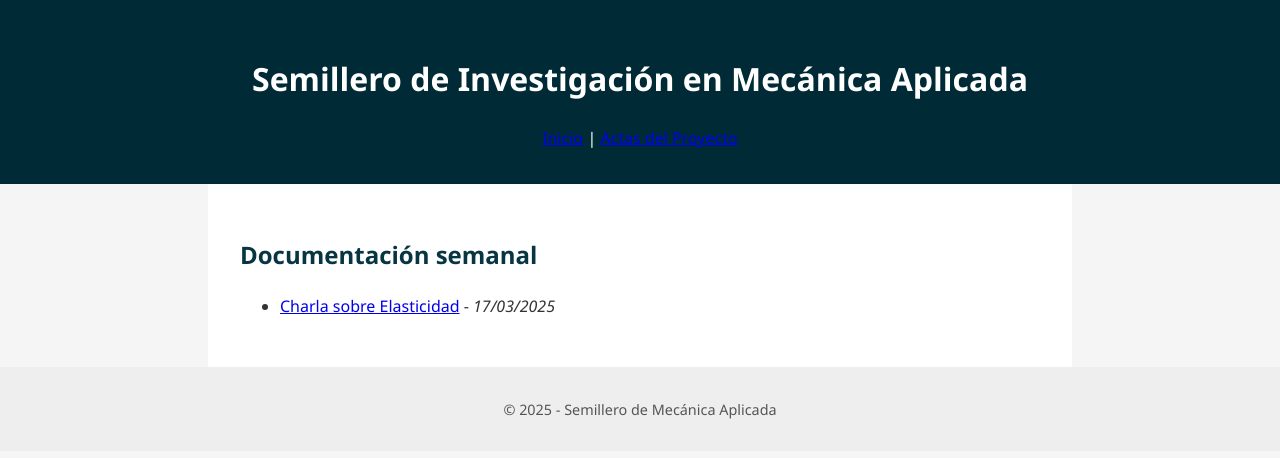
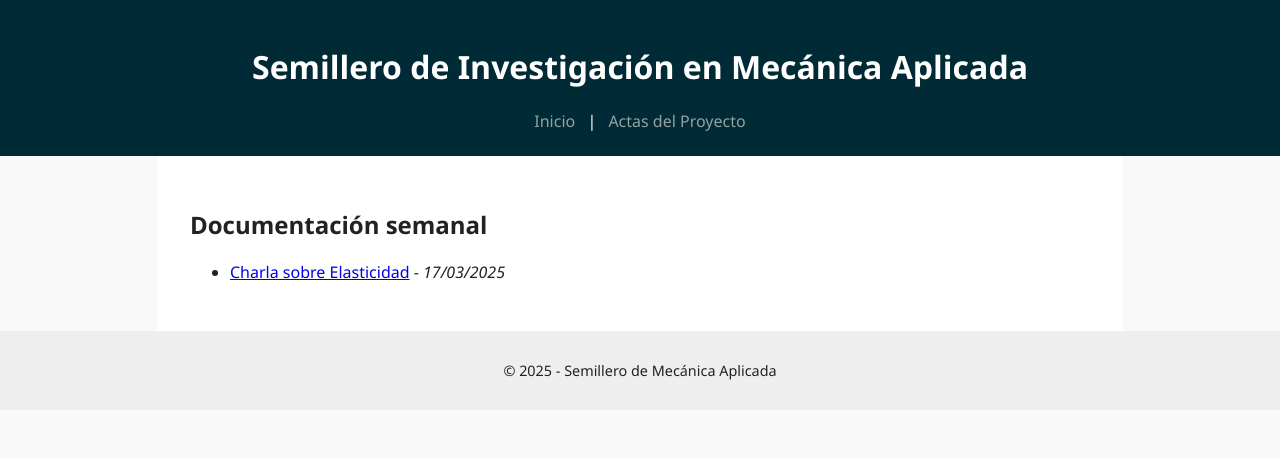
Before and after one commit to Semillero-Mecanica-Aplicada/Documentacion, a Jekyll site: the page built from blog.html, in a window 1280 px wide. Shown: the top 458 px of the page. Built offline with Jekyll 4.4.1, drawn with Linux system fonts in a browser that asks for light colours.

Commit message:
Correción Estilo

```diff
--- a/_config.yml
+++ b/_config.yml
@@ -1,5 +1,4 @@
 title: Semillero de Mecánica Aplicada
 description: Proyecto 2025
-baseurl: ""
-url: "https://semillero-mecanica-aplicada.github.io/Documentacion/"
-theme: minima
+baseurl: "/Documentacion"
+url: "https://semillero-mecanica-aplicada.github.io"
--- a/_layouts/default.html
+++ b/_layouts/default.html
@@ -3,14 +3,14 @@
 <head>
   <meta charset="UTF-8">
   <title>{{ page.title }}</title>
-  <link rel="stylesheet" href="/style.css">
+  <link rel="stylesheet" href="{{ '/style.css' | relative_url }}">
 </head>
 <body>
   <header>
     <h1>Semillero de Investigación en Mecánica Aplicada</h1>
     <nav>
-      <a href="/">Inicio</a> |
-      <a href="/blog.html">Actas del Proyecto</a>
+      <a href="{{ '/' | relative_url }}">Inicio</a> |
+      <a href="{{ '/blog.html' | relative_url }}">Actas del Proyecto</a>
     </nav>
   </header>
   <main>
--- a/style.css
+++ b/style.css
@@ -1,104 +1,34 @@
 body {
   font-family: 'Segoe UI', sans-serif;
-    line-height: 1.6;
   margin: 0;
-    background: #f5f5f5;
-    color: #333;
+  padding: 0;
+  background: #f9f9f9;
+  color: #222;
 }
 
 header {
-    background: #002b36;
+  background-color: #002b36;
   color: white;
-    padding: 2rem;
+  padding: 1.5rem;
   text-align: center;
 }
 
-  .subtitulo {
-    font-size: 1.2rem;
+nav a {
   color: #93a1a1;
+  margin: 0 0.5rem;
+  text-decoration: none;
 }
 
 main {
   padding: 2rem;
-    max-width: 800px;
+  max-width: 900px;
   margin: auto;
   background: white;
-  }
-
-  h2 {
-    color: #073642;
-  }
-
-  a.boton {
-    display: inline-block;
-    background: #005f73;
-    color: white;
-    padding: 0.7rem 1.2rem;
-    text-decoration: none;
-    margin-top: 1rem;
-    border-radius: 4px;
-  }
-
-  a.boton:hover {
-    background: #0a9396;
 }
 
 footer {
   text-align: center;
   padding: 1rem;
+  background: #eee;
   font-size: 0.9rem;
-    background: #eee;
-    color: #555;
 }
-
-  article {
-    margin-bottom: 2rem;
-    border-bottom: 1px solid #ccc;
-    padding-bottom: 1rem;
-  }
-
-  /* Estructura del contenido con sidebar */
-.contenedor {
-  display: flex;
-  max-width: 1200px;
-  margin: 2rem auto;
-  gap: 2rem;
-  padding: 0 1rem;
-}
-
-.contenido {
-  flex: 3;
-  background: white;
-  padding: 2rem;
-  border-radius: 8px;
-}
-
-.sidebar {
-  flex: 1;
-  background: #f0f0f0;
-  padding: 1.5rem;
-  border-radius: 8px;
-  box-shadow: 0 0 5px rgba(0,0,0,0.05);
-}
-
-.sidebar h3 {
-  margin-top: 0;
-}
-
-.sidebar ul {
-  list-style: none;
-  padding: 0;
-}
-
-.sidebar ul li {
-  margin-bottom: 1rem;
-}
-
-.sidebar a {
-  color: #005f73;
-  text-decoration: none;
-}
-
-.sidebar a:hover {
-  text-decoration: underline;
-}
```
Also changed, not shown: _posts/2025-03-17-charla-elasticidad.md (+27 -18 lines). Lines whose indentation alone changed are shown as unchanged.
